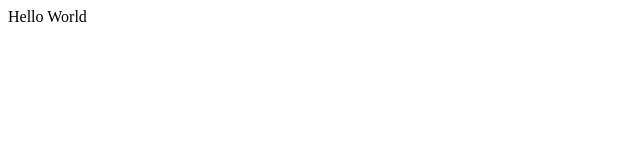
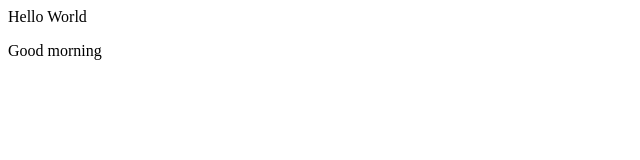
Before and after one commit to panchusahukar/python-demo, a plain HTML site: page index.html in a window 1280 px wide. Shown: the full height of the page, 0-640 px from the left. Drawn offline with Linux system fonts and the light colour scheme.

Commit message:
Add new css file

```diff
--- a/index.html
+++ b/index.html
@@ -1 +1,2 @@
 <p>Hello World</p>
+<p> Good morning</p>
--- /dev/null
+++ b/style.css
@@ -0,0 +1,4 @@
+p
+{
+    color:blue;
+}
```
